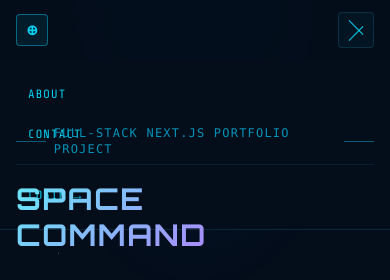
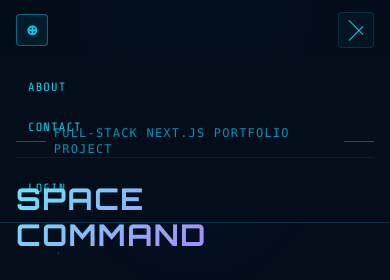
Before and after one commit to ziljian19/space-command, a Next.js app: page / in a window 390 px wide. Both pictures are taken after a click on the button "Toggle menu". Shown: the top 280 px of the page. Built offline with nearby package versions, Linux system fonts and the light colour scheme; no server answers.

Commit message:
Fix mobile nav: use fixed positioning to escape header stacking context

```diff
--- a/src/app/mobile-nav.tsx
+++ b/src/app/mobile-nav.tsx
@@ -42,9 +42,10 @@ export default function MobileNav() {
         />
       </button>
 
-      {/* Dropdown menu */}
+      {/* Dropdown menu — fixed so it escapes header stacking context */}
       {open && (
-        <div className="absolute top-full left-0 right-0 border-b border-cyan-900/40 z-50 flex flex-col px-4 py-4 gap-1" style={{ backgroundColor: "#040d1a" }}>
+        <div className="fixed left-0 right-0 border-b border-cyan-900/60 flex flex-col px-4 py-4 gap-1"
+          style={{ top: "53px", backgroundColor: "#040d1a", zIndex: 9999 }}>
 
           {/* User pill if logged in */}
           {session?.user?.name && (
```
